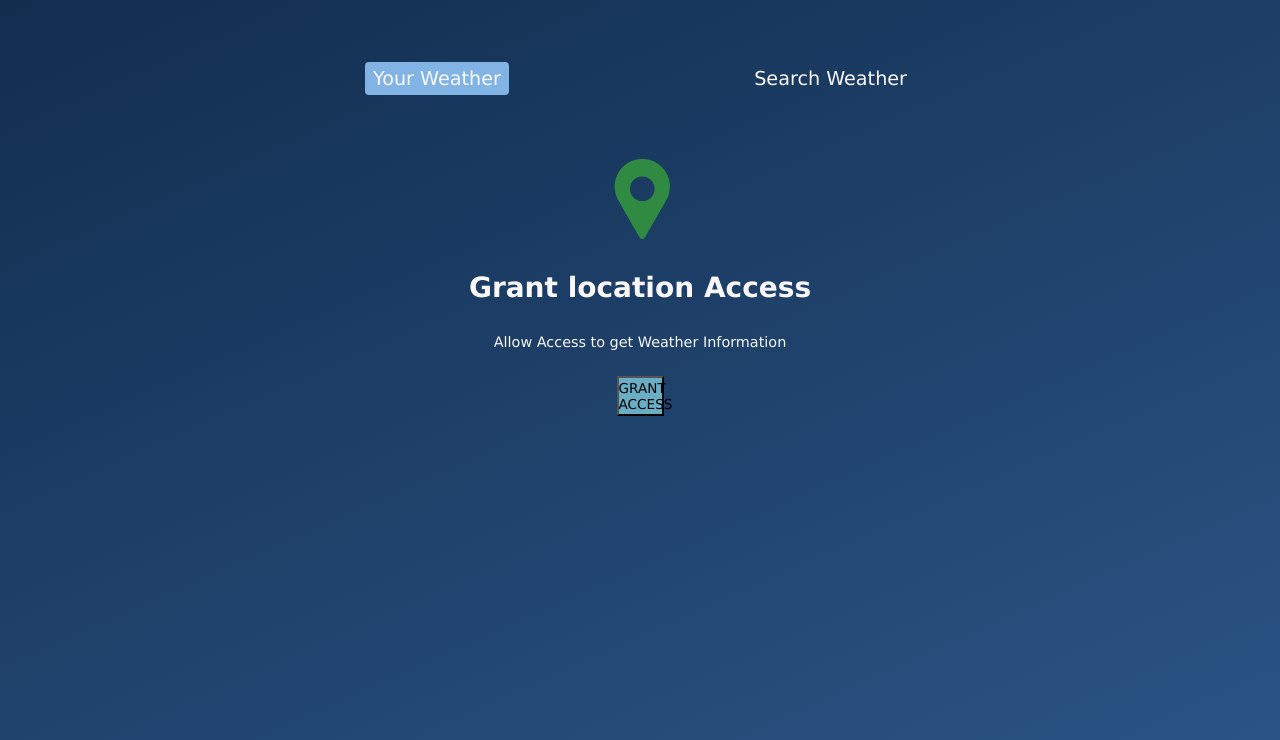
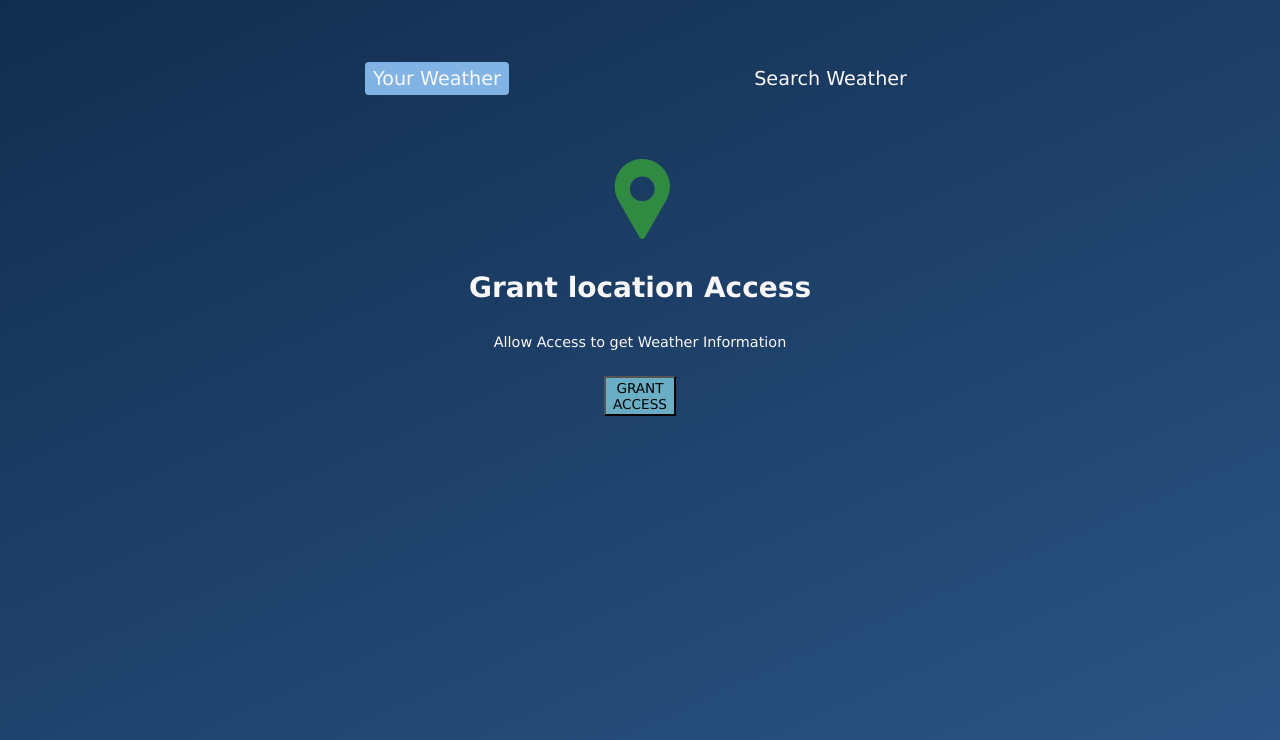
Before and after one commit to Kaushal1234s/Weather-App, a plain HTML site: page index.html in a window 1280 px wide. Shown: the part 60-800 px from the top of the page. Drawn offline with Linux system fonts and the light colour scheme.

Commit message:
Update style.css

```diff
--- a/style.css
+++ b/style.css
@@ -74,7 +74,7 @@ h1{
 
 
 .btn{
-    width: 47px;
+    width: 72px;
     height: 40px;
     font-size: 0.85rem;
     text-transform: uppercase;
```
